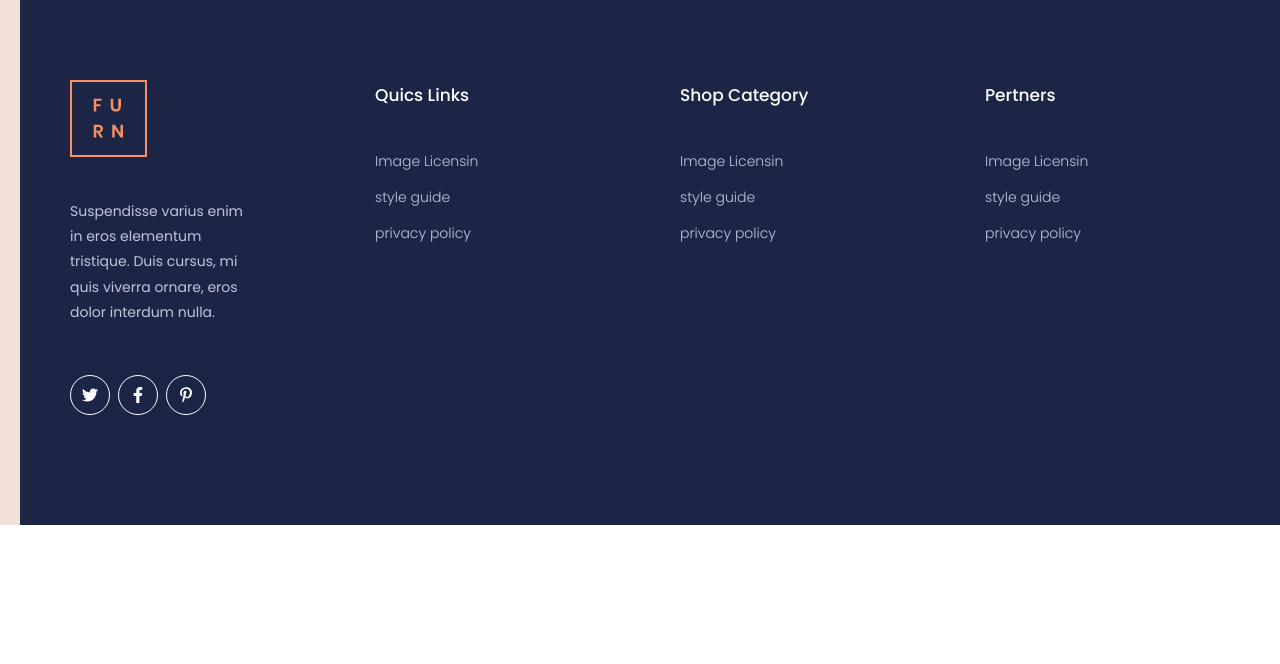
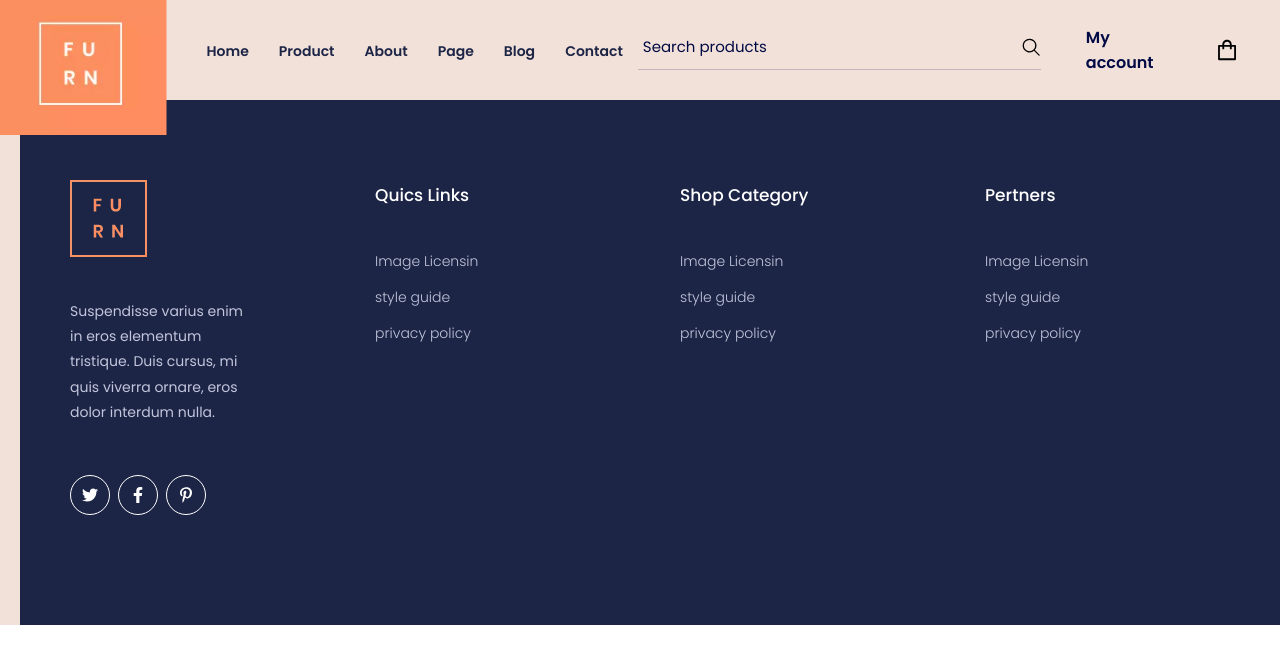
Before and after one commit to jasminmammadli/furn, a React (Vite) app: page / in a window 1280 px wide. Shown: the top 664 px of the page. Built offline with nearby package versions, Linux system fonts and the light colour scheme.

Commit message:
header responsive design

```diff
--- a/src/App.jsx
+++ b/src/App.jsx
@@ -1,12 +1,14 @@
-import React from 'react'
-import "./App.css"
-import Footer from './components/common/footer/Footer'
+import React from "react";
+import "./App.css";
+import Footer from "./components/common/footer/Footer";
+import Header from "./components/common/header/Header";
 function App() {
   return (
-    <div>
-      <Footer/>
-    </div>
-  )
+    <>
+      <Header />
+      <Footer />
+    </>
+  );
 }
 
-export default App
+export default App;
--- a/src/components/common/header/Header.jsx
+++ b/src/components/common/header/Header.jsx
@@ -1,7 +1,41 @@
 import React from "react";
-
+import HeadLogo from "./../../../assets/header-logo.png";
+// import HeadLogo from "./../../../assets/footer-logo.png";
+import { GoSearch } from "react-icons/go";
+import { AiOutlineShopping } from "react-icons/ai";
+import { IoMdMenu } from "react-icons/io";
+import "./style.css";
 function Header() {
-  return <div>Header</div>;
+  return (
+    <header>
+      <div className="head-logo-sec">
+        <img src={HeadLogo} alt="" />
+        <nav>
+          <a href="">Home</a>
+          <a href="">Product</a>
+          <a href="">About</a>
+          <a href="">Page</a>
+          <a href="">Blog</a>
+          <a href="">Contact</a>
+        </nav>
+      </div>
+      <div>
+        <div className="head-inp-sec">
+          <div className="inp-box">
+            <input type="text" placeholder="Search products" />
+            <GoSearch />
+          </div>
+          <a href="" className="head-account">
+            My account
+          </a>
+          <AiOutlineShopping className="shopbag" />
+        </div>
+        <div className="head-menu-sec">
+        <IoMdMenu />
+        </div>
+      </div>
+    </header>
+  );
 }
 
 export default Header;
--- a/src/components/common/header/style.css
+++ b/src/components/common/header/style.css
@@ -0,0 +1,88 @@
+header {
+  display: flex;
+  justify-content: space-between;
+  align-items: center;
+  height: 100px;
+  padding-right: 40px;
+  background-color: #f2e1d9;
+}
+.head-inp-sec {
+  display: none;
+}
+header nav {
+  display: none;
+}
+.head-logo-sec {
+  height: 100%;
+}
+.head-logo-sec img {
+  height: 100%;
+}
+.head-menu-sec svg {
+  width: 40px;
+  height: 40px;
+}
+@media (min-width: 1200px) {
+  .head-menu-sec {
+    display: none;
+  }
+  .head-inp-sec {
+    display: flex;
+  }
+  header nav {
+    display: block !important;
+  }
+  .head-logo-sec {
+    display: flex;
+    align-items: center;
+    gap: 50px;
+  }
+  .head-logo-sec img {
+    transform: scale(1.4);
+    z-index: 99999;
+    margin: 30px 0 0 20px;
+  }
+  .head-logo-sec nav a {
+    font: 600 14px "Poppins", sans-serif;
+    color: #1d2547;
+    text-transform: capitalize !important;
+    padding: 39px 15px;
+    transition: 0.5s;
+  }
+  .head-logo-sec nav a:hover {
+    color: #fd7e14;
+  }
+  .head-inp-sec{
+    display: flex;
+    align-items: center;
+  }
+  .head-inp-sec .inp-box {
+    border-bottom: 1px solid #c2b6bb;
+    padding-bottom: 6px;
+    display: flex;
+    align-items: center;
+  }
+  .head-inp-sec .inp-box input {
+    border: 0;
+    background-color: transparent;
+    padding: 5px 85px 5px 5px;
+    font: 400 15px "Poppins", sans-serif;
+    color: #010a44;
+
+  }
+  .head-inp-sec .inp-box input::placeholder {
+    font: 400 15px "Poppins", sans-serif;
+    color: #010a44;
+  }
+  .head-inp-sec .inp-box svg {
+    font-size: 20px;
+  }
+  .head-account{
+    font: 600 16px "Poppins", sans-serif;
+color: #010a44;
+margin: 0 45px;
+  }
+  .head-inp-sec .shopbag{
+    font-size: 30px;
+  }
+}
```
